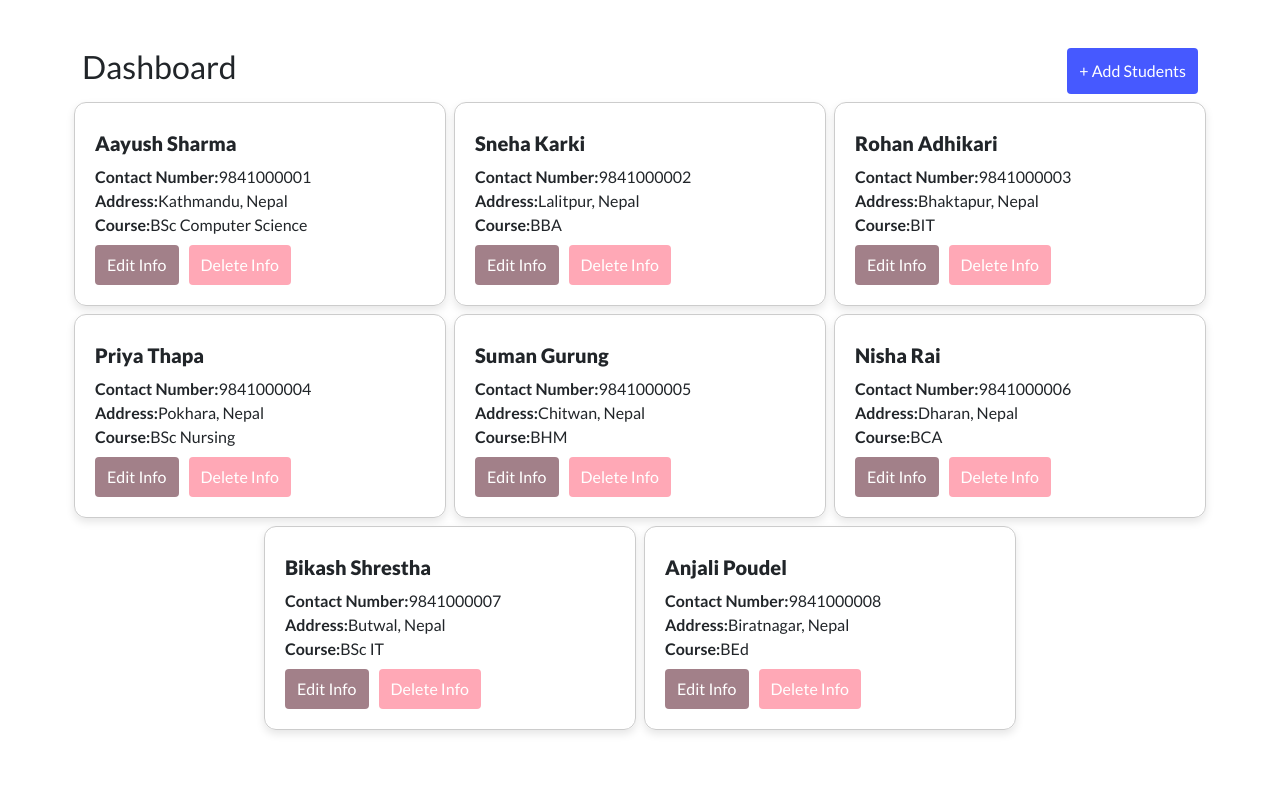
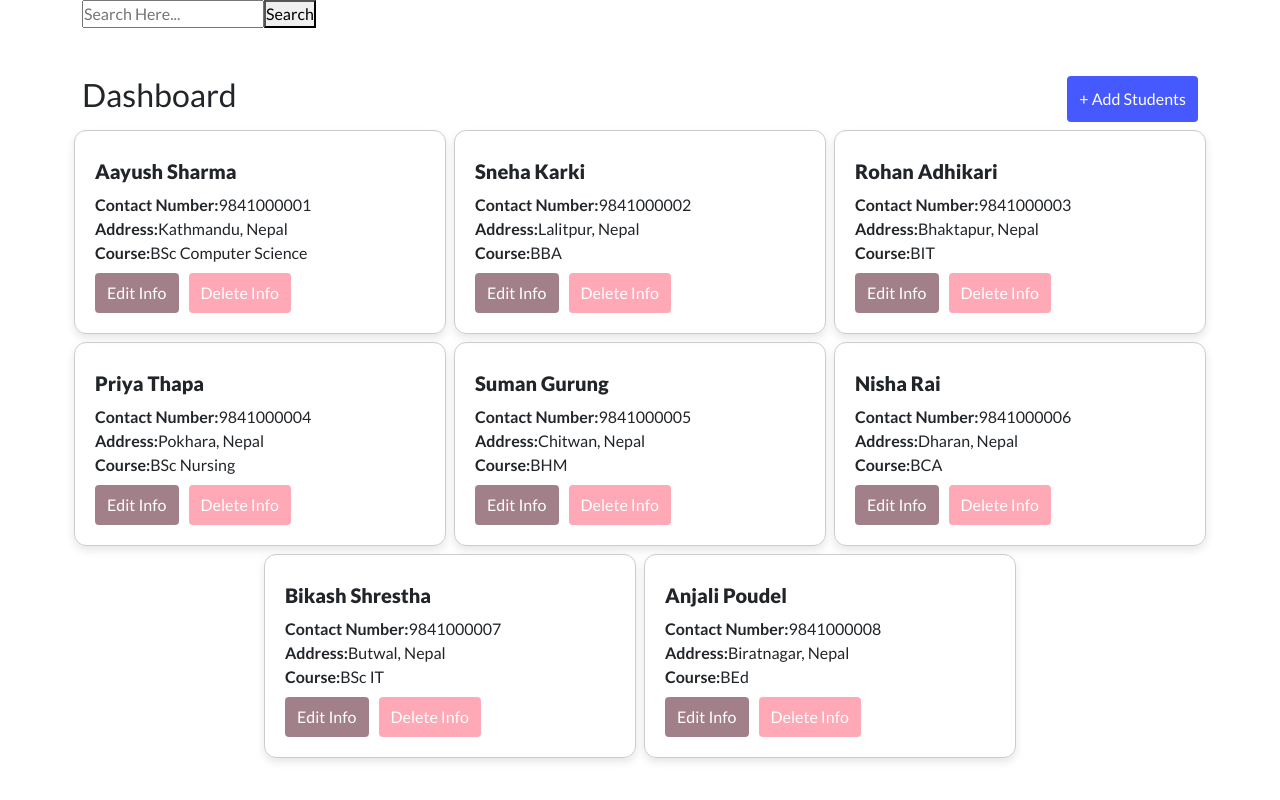
Before and after one commit to Pratiiikdahal/Student-Management-Project-, a React (Vite) app: page / in a window 1280 px wide. Built offline with nearby package versions, Linux system fonts and the light colour scheme.

Commit message:
add:search feature

```diff
--- a/Pages/Home.tsx
+++ b/Pages/Home.tsx
@@ -15,8 +15,21 @@ function Home() {
     const [showModal, setShowModal] = useState(false);
     const [selectedUser, setSelectedUser] = useState<(formTypes & { id: number }) | null>(null);
     const deleteStudents = useUserStore((state) => state.deleteStudents)
+    const [searchResults, setSearchResults] = useState('')
+
+    const filteredStudents = students.filter(student =>(
+        student.name.toLowerCase().includes(searchResults.toLowerCase())))
+
         return (
             <>
+                <Container>
+                    <section className='search-header'>
+                        <form method='post'>
+                            <input className='search-input' type='text' placeholder='Search Here...' onChange={(e) => (setSearchResults(e.target.value))} />
+                            <button type='submit'>Search</button>
+                        </form>
+                    </section>
+                </Container>
                 <section className="head pt-5">
                     <Container>
                         <Row>
@@ -37,7 +50,7 @@ const [selectedUser, setSelectedUser] = useState<(formTypes & { id: number }) |
                             <Row className='justify-content-center'>
                                 {students.length === 0 ?
                                     (<p className='text-center'>No users Found.</p>) :
-                                (students.map((student) => (
+                                    (filteredStudents.map((student) => (
                                         <Col lg={4} md={5} sm={12} className='g-2'>
                                             <div className="std-card d-flex flex-column gap-2 ">
                                                 <div className="image-container">
@@ -79,4 +92,5 @@ const [selectedUser, setSelectedUser] = useState<(formTypes & { id: number }) |
         )
 }
 
+
 export default Home
--- a/Schema/StudentSchema.ts
+++ b/Schema/StudentSchema.ts
@@ -1,7 +1,6 @@
    import {z} from 'zod';
 
    export const student_schema=z.object({
-        id:z.number(),
         name:z.string(),
         age:z.number({message:'Age is not valid'}).int({message:'Please enter a valid age !'}).positive(),
         course:z.string({message:'Please enter a valid course'}),
```
Lines whose indentation alone changed are shown as unchanged.
